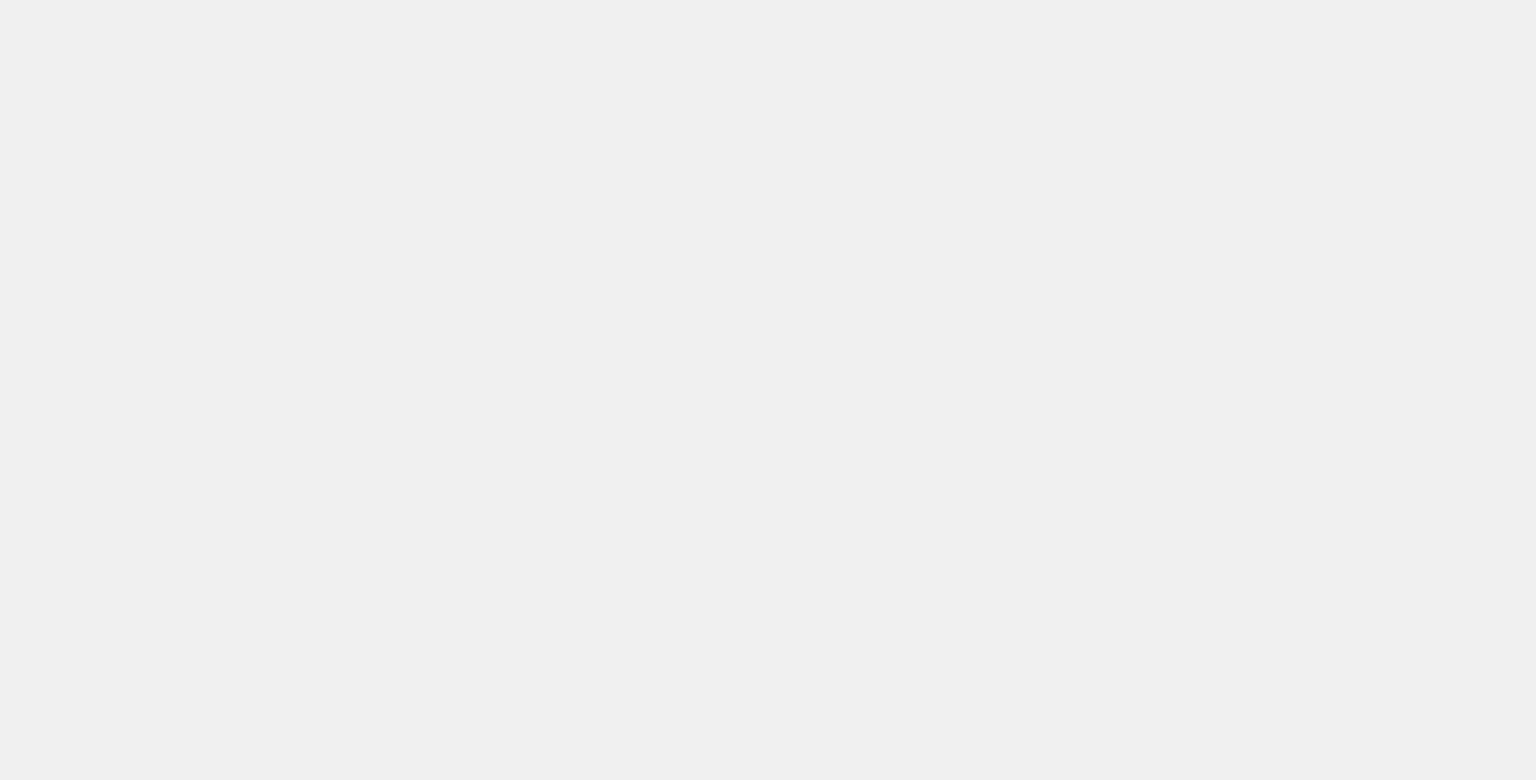
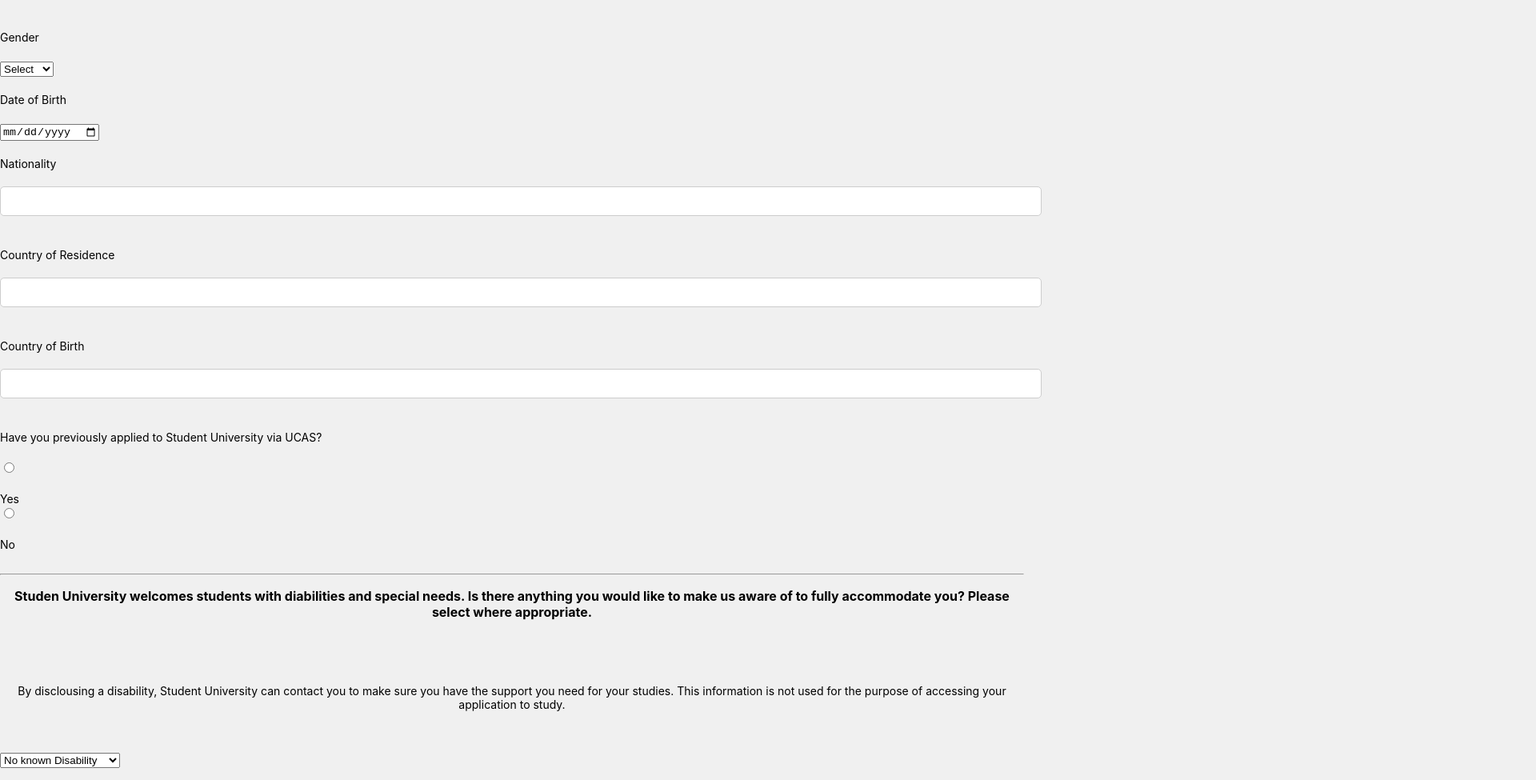
Before and after one commit to smc8501/InternationalInteractiveDashboard, a React (Create React App) app in the folder client/: page /applicationform in a window 1280 px wide. Before the commit this address had no page. Shown: the part 1185-2160 px from the top of the page at 80% size, 1920 px wide, since content can reach past the window. Before the commit the page ends 800 px from the top, so only its background shows below. Built offline with nearby package versions, Linux system fonts and the light colour scheme.

Commit message:
Add ApplicationForm.jsx inside the International Student Dashboard

```diff
--- a/client/src/index.js
+++ b/client/src/index.js
@@ -7,7 +7,7 @@
 import RegisterForm from './pages/registerPage/RegisterForm';
 import {BrowserRouter, Routes, Route} from 'react-router-dom';
 import IntStudentDashboard from './pages/dashboards/InternationalStudent/IntStudentDashboard';
-
+import ApplicationForm from './pages/dashboards/TimelineSections/ApplicationForm';
 
 const root = ReactDOM.createRoot(document.getElementById('root'));
 root.render(
@@ -19,6 +19,7 @@
               <Route path="registerform" element={<RegisterForm />}/>
               <Route path="loginform" element={<LoginForm/>}/>
               <Route path="internationalstudentdashboard" element={<IntStudentDashboard />}/>
+              <Route path="applicationform" element={<ApplicationForm />}/>
           </Routes>
         </BrowserRouter>
 
--- a/client/src/pages/dashboards/InternationalStudent/IntStudentDashboard.jsx
+++ b/client/src/pages/dashboards/InternationalStudent/IntStudentDashboard.jsx
@@ -1,5 +1,6 @@
-import { useLocation, useNavigate } from 'react-router-dom';
+import { useLocation, useNavigate, Link} from 'react-router-dom';
 import { Container, Grid, Box } from '@mui/material';
+import SideNavBar from '../../Components/SideNavBar';
 
 import './intStudentDashboard.css';
 
@@ -9,6 +10,7 @@
     const location = useLocation();
     return (
         <Container maxWidth="lg">
+            {/* <SideNavBar/> */}
             <Grid container spacing={2}>
                 <Grid item xs={30}>
                     {/* Welcome Banner */}
@@ -31,6 +33,7 @@
                         borderRadius: '20px',
                     }}>
                         <h1 style={{marginLeft: '20px'}}>Your progress</h1>
+                        <Link to="/applicationform">Application Form</Link>
                     </Box>
                 </Grid>
                 <Grid item xs={30}>
--- a/client/src/pages/dashboards/TimelineSections/ApplicationForm/ApplicationForm.jsx
+++ b/client/src/pages/dashboards/TimelineSections/ApplicationForm.jsx
@@ -1,11 +1,27 @@
+import { useNavigate } from 'react-router-dom'
+import axios from "axios";
 function ApplicationForm() {
+    const history=useNavigate();
+    const onOptionChangeHandler = (e) => {
+        console.log("User Selected Value - ", e.target.value);
+
+    }
+
+    // const handleSubmit = async (e) => {
+    //     e.preventDefault();
+    //     try {
+    //         await axios.post("http://localhost:4000/applicationform", );
+    //     }
+    // }
+
+
     return (
         <div className="container">
             <div className="CourseDetails">
                 <h1>1. Course Details</h1><br></br>
                 <label>Please select a Course</label><br></br>
-                <select className="CourseOptions" name="courseOptions">
-                    <option value="" disabled selected>Select</option>
+                <select onChange={onOptionChangeHandler}className="CourseOptions" name="courseOptions" defaultValue={'DEFAULT'}>
+                    <option value="DEFAULT" disabled selected>Select</option>
                     <option value="1">BSc Computer Science</option>
                     <option value="2">BSc Food Science</option>
                     <option value="3">Anthropology</option>
@@ -14,8 +30,8 @@
             <div className="PersonalInfo">
                 <h1>2. Personal Information</h1><br></br>
                 <label>Title</label><br></br>
-                <select>
-                    <option value="" disabled selected>Select</option>
+                <select defaultValue={'DEFAULT'}>
+                    <option value="DEFAULT" disabled selected>Select</option>
                     <option value="1">Mr</option>
                     <option value="2">Mrs</option>
                     <option value="3">Miss</option>
@@ -44,8 +60,8 @@
                 <label>Other Contact Number</label><br></br>
                 <input type="text" required/><br></br>
                 <label>Gender</label><br></br>
-                <select>
-                    <option value="">Select</option>
+                <select defaultValue={'DEFAULT'}>
+                    <option value="DEFAULT">Select</option>
                     <option value="1">Female</option>
                     <option value="2">Male</option>
                     <option value="3">Other</option>
@@ -60,28 +76,28 @@
                 <input type="text" required/><br></br>
                 <label>Have you previously applied to Student University via UCAS?</label><br></br>
                 <input type="radio" name="yesNoOption" value="Yes"/>
-                <label>Yes</label><br></br>
+                <label>Yes</label>
                 <input type="radio" name="yesNoOption" value="No"/>
-                <label>No</label>
+                <label>No</label><br></br>
                 <hr></hr>
                 <p><b>Studen University welcomes students with diabilities and special needs. Is there anything you would like to make us aware of to fully accommodate you? Please select where appropriate.</b></p><br></br>
                 <p>By disclousing a disability, Student University can contact you to make sure you have the support you need for your studies. This information is not used for the purpose of accessing your application to study.</p><br></br>
-                <select>
-                    <option value="">No known Disability</option>
+                <select defaultValue={'DEFAULT'}>
+                    <option value="DEFAULT">No known Disability</option>
                     <option value="1">Yes I have a disability</option>
                 </select><br></br>
                 <label><b>Please state any special needs ot support required as a consequence of any disability or medical condition</b></label><br></br>
-                <textarea rows="255" cols="255"></textarea><br></br>
+                <textarea rows="20" cols="30"></textarea><br></br>
                 <label><b>Have you applied or studied at Student Universitu before?</b></label><br></br>
                 <input type="radio" name="yesNoOptions" value="Yes"/><br></br>
                 <label>Yes</label>
                 <input type="radio" name="yesNoOptions" value="No"/><label></label><br></br>
                 <label>No</label><br></br>
                 <label><b>If YES please state for which course, when and the outcome.</b></label>
-                <textarea rows="255" cols="255"></textarea>
+                <textarea rows="20" cols="30"></textarea>
                 <label>How will your fees will be paid?</label>
-                <select>
-                    <option value="">Select</option>
+                <select defaultValue={'DEFAULT'}>
+                    <option value="DEFAULT">Select</option>
                     <option value="1">Erasmus</option>
                     <option value="2">As a Visa student</option>
                 </select>
@@ -93,8 +109,8 @@
                 <h2><b>English Language</b></h2><br></br>
                 <p>Please choose an accredited English Language course you have already taken together with the score/grade achieved. If you have not taken a test yet plese choose To be taken/undecided from the list.</p><br></br>
                 <label><b>Awarding Body</b></label><br></br>
-                <select>
-                    <option value="">Select</option>
+                <select defaultValue={'Select'}>
+
                     <option value="1">To be taken/undecided</option>
                     <option value="2">ELTs</option>
                 </select><br></br>
```
